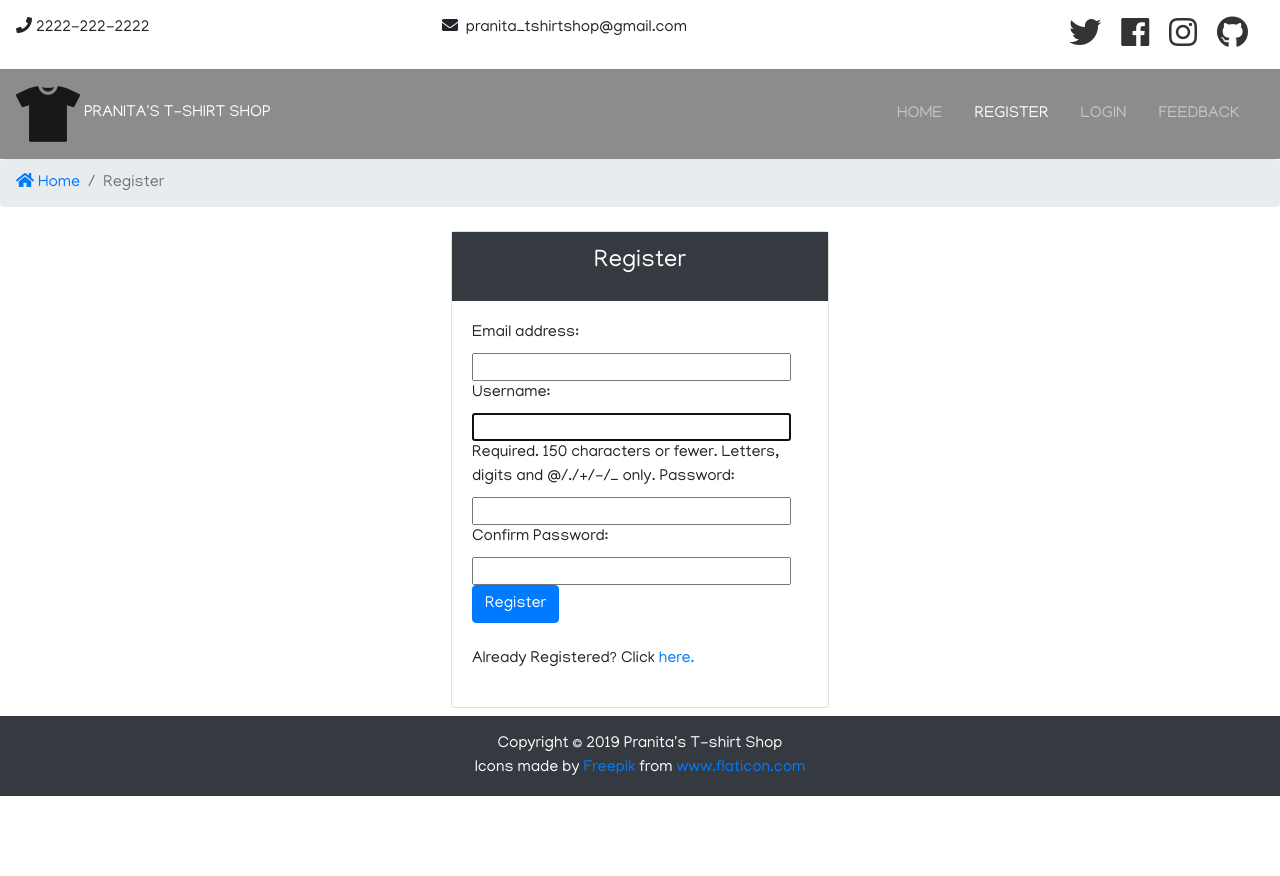
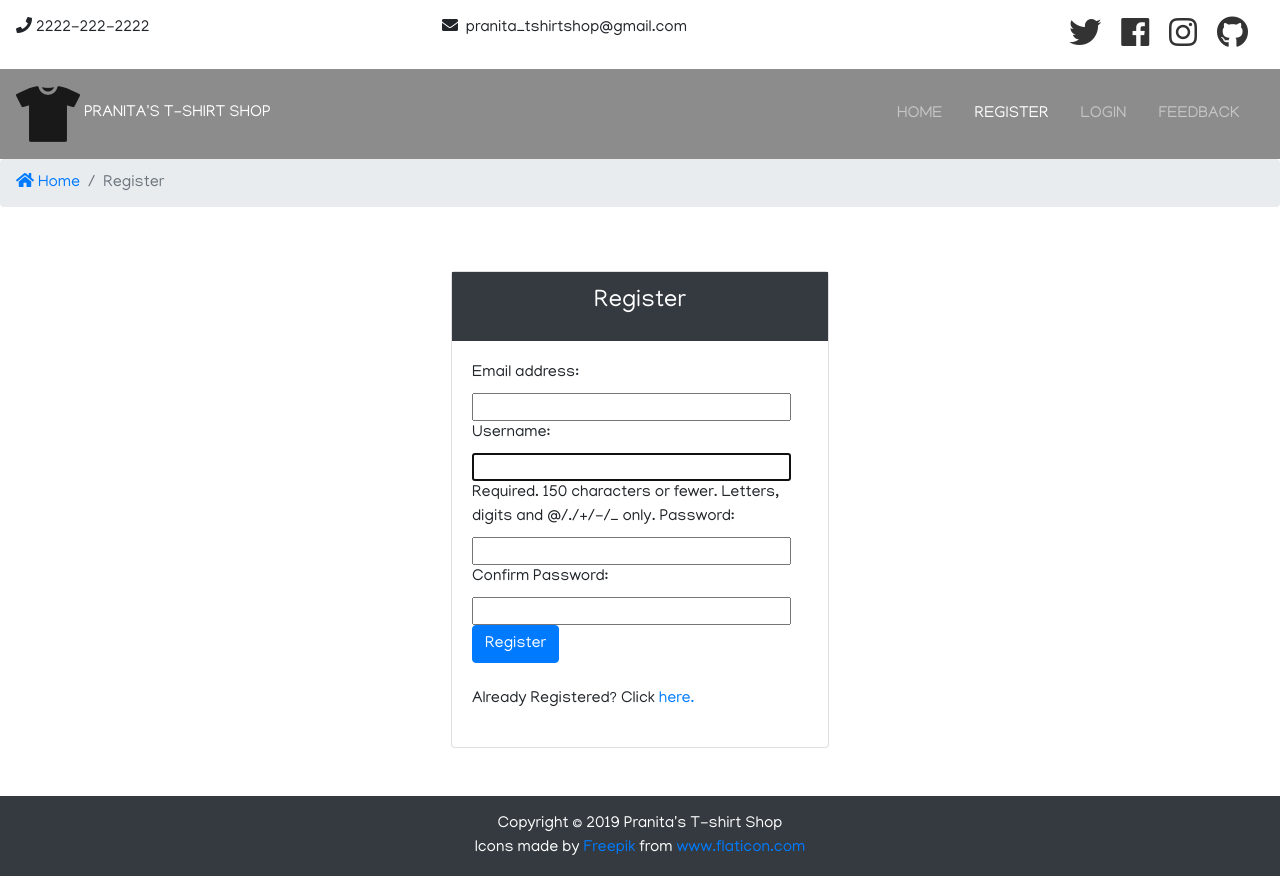
Before and after one commit to pranitastudent/T-shirt-Shop-Project, a Django app: page /accounts/register/ in a window 1280 px wide. Before the commit the page ends 796 px from the top, so only its background shows below. Run offline with Django 3.2, Linux system fonts and the light colour scheme; some libraries are stand-ins or nearby versions.

Commit message:
Sticky footer implemented

```diff
--- a/shop/static/css/style.css
+++ b/shop/static/css/style.css
@@ -1,12 +1,17 @@
 @import url('https://fonts.googleapis.com/css?family=Manjari&display=swap');
 
 body {
+    min-height:100%;
+    position:relative;
+    padding-bottom:80px;
     font-family: 'Manjari', sans-serif;
 
 
+}
+html {
+     height: 100%;
+     }
 
-
-}
 
 
 /* CSS Variables */
@@ -160,10 +165,11 @@ body {
 
 /* Footer */
 
-
-
-
-
+#main-footer {
+    position: absolute;
+    left: 0 ; right: 0; bottom: 0;
+    height:80px;
+}
 
 
 
--- a/templates/accounts/login.html
+++ b/templates/accounts/login.html
@@ -1,5 +1,5 @@
 {% extends 'base.html' %}
-{% block page_title %} | Login {% endblock %}
+{% block page_title %} Login {% endblock %}
 {% load bootstrap_tags %}
 {% load static %}
 
--- a/templates/accounts/register.html
+++ b/templates/accounts/register.html
@@ -21,7 +21,7 @@
     <div class="container">
         <div class="row">
             <div class="col-md-6 mx-auto">
-                <div class="card my-2">
+                <div class="card my-5">
                     <div class="card-heading bg-dark text-white">
                         <h4 class= "text-center p-3">Register</h4>
                     </div>
--- a/templates/base.html
+++ b/templates/base.html
@@ -27,7 +27,12 @@
 {% include 'partials/_navbar.html'%}
 
 <!-- Main Content -->
- {% block content%} {% endblock %}
+ {% block content%}
+ <div class="content">
+
+  </div>
+
+ {% endblock %}
 
  <!--Footer-->
 
```
